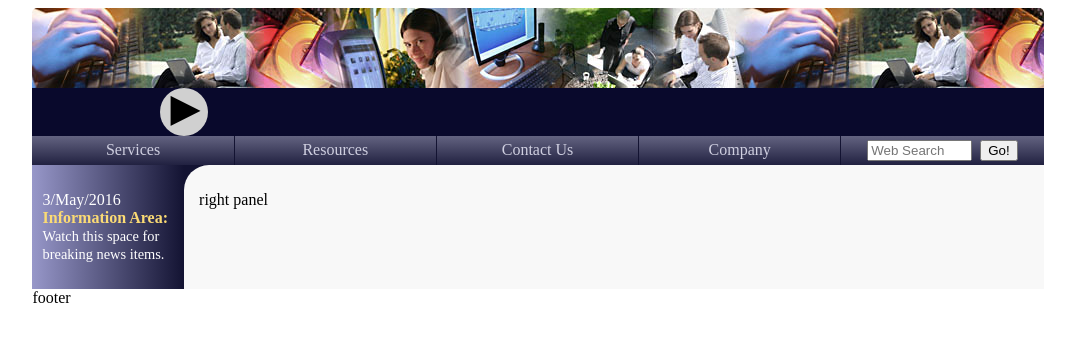
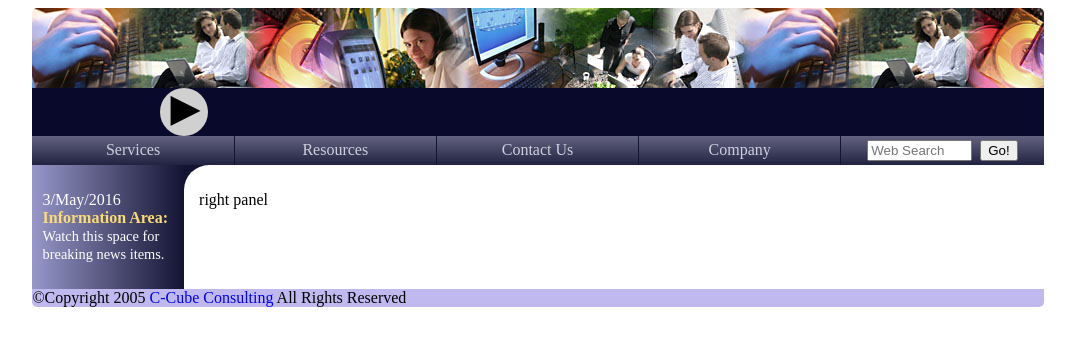
Before and after one commit to raj4dev/ccube-consulting, a plain HTML site: page index.html in a window 1280 px wide. Shown: the whole page, without its empty margins (102-1177 px from the left). Drawn offline with Linux system fonts and the light colour scheme.

Commit message:
added content and style for the footer. changed right panel color to pure white.

```diff
--- a/index.html
+++ b/index.html
@@ -36,7 +36,11 @@
                 </div>
                 <div id="right-panel">right panel</div>
             </div>
-            <div id="footer">footer</div>
+            <div id="footer">
+                <span class="copyright">
+                    &copy;Copyright 2005 <a href="index.html" target="_top">C-Cube Consulting</a> All Rights Reserved<br>
+                </span>
+            </div>
         </div>
         <!--Script placed here so that it loads after all the html has loaded into the users browser.-->
         <script src="resources/js/script.js" type="text/javascript"></script>
--- a/resources/css/style.css
+++ b/resources/css/style.css
@@ -155,7 +155,7 @@ RIGHT PANEL of content area
     width: 85%;
     border-radius: 25px 0 0 0;
     padding: 10px 0 0 15px;
-    background-color: #f8f8f8;
+    background-color: #fff;
     display: table-cell;
 }
 
@@ -166,5 +166,11 @@ FOOTER
 */
 
 #footer {
+    background-color: #bfb9ef;
+    border-radius: 0 0 5px 5px;
     clear: both;
 }
+
+#footer a {
+    text-decoration: none;
+}
```
